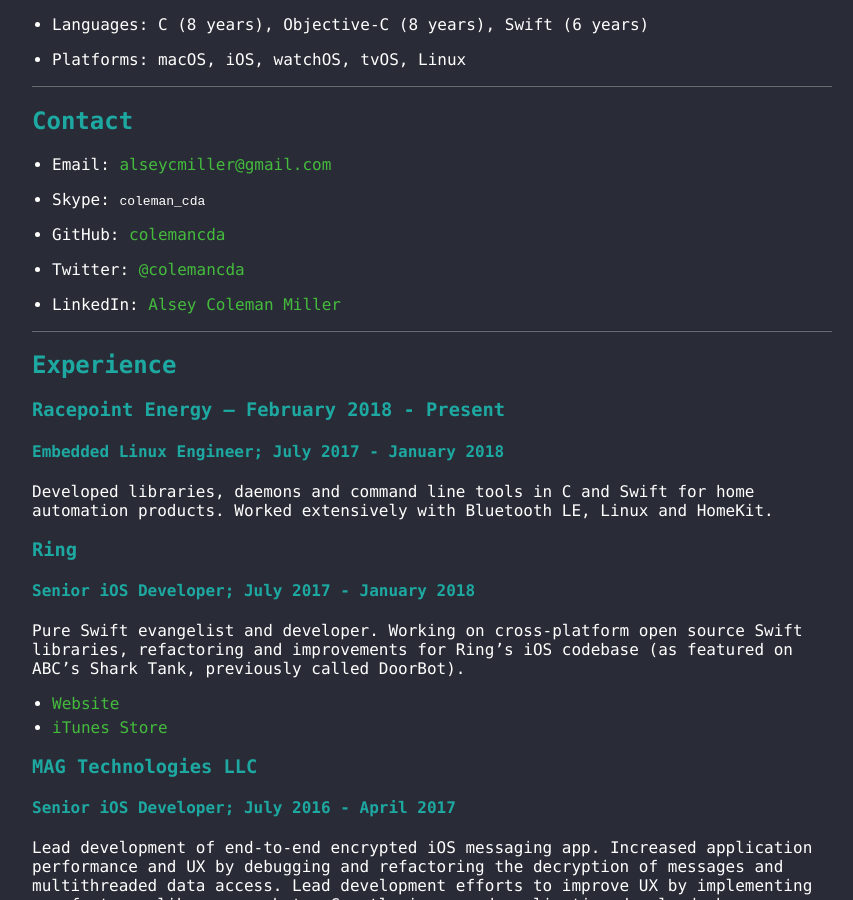
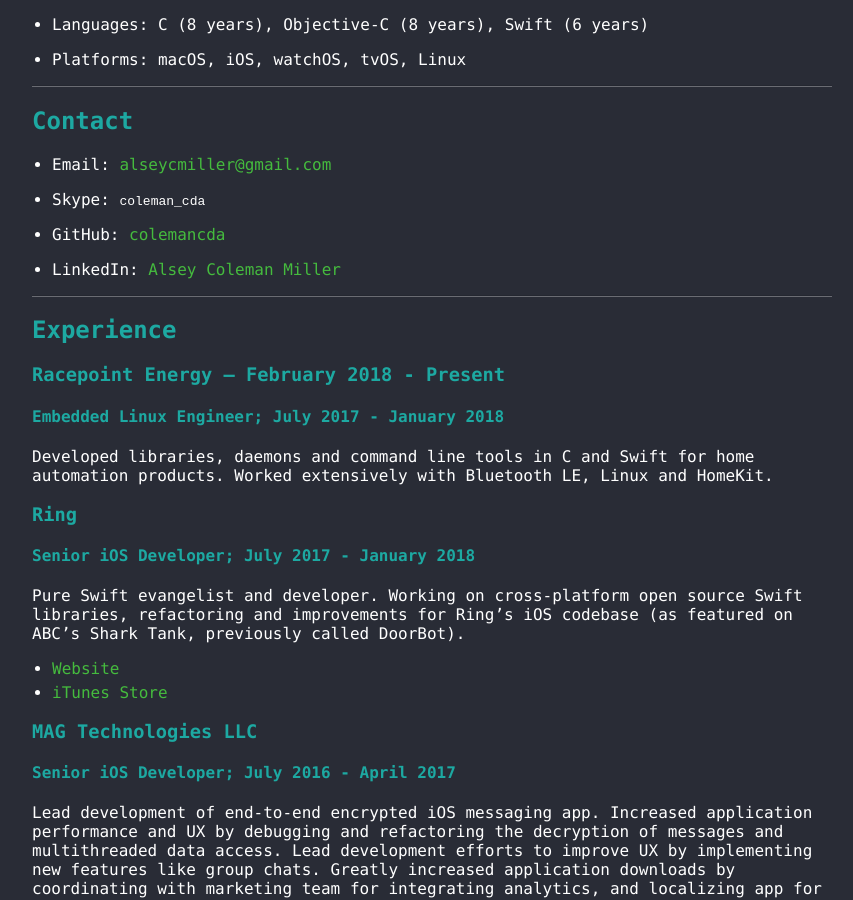
Before and after one commit to colemancda/colemancda.github.io, a Jekyll site: the page built from about.md, in a window 1280 px wide and 900 px high, scrolled down 403 px. Shown: the whole window, without its empty margins (208-1061 px from the left). Built offline with Jekyll 4.4.1, drawn with Linux system fonts in a browser that asks for light colours; our own code applies the rules of GitHub Pages for plain Markdown files.

Commit message:
Updated "About" page

```diff
--- a/about.md
+++ b/about.md
@@ -25,8 +25,6 @@ Seasoned iOS Developer experienced in designing and developing custom applicatio
 * Skype: `coleman_cda`
 
 * GitHub: [colemancda](https://github.com/colemancda)
-
-* Twitter: [@colemancda](https://twitter.com/colemancda)
 
 * LinkedIn: [Alsey Coleman Miller](https://www.linkedin.com/in/colemancda/)
 
```
